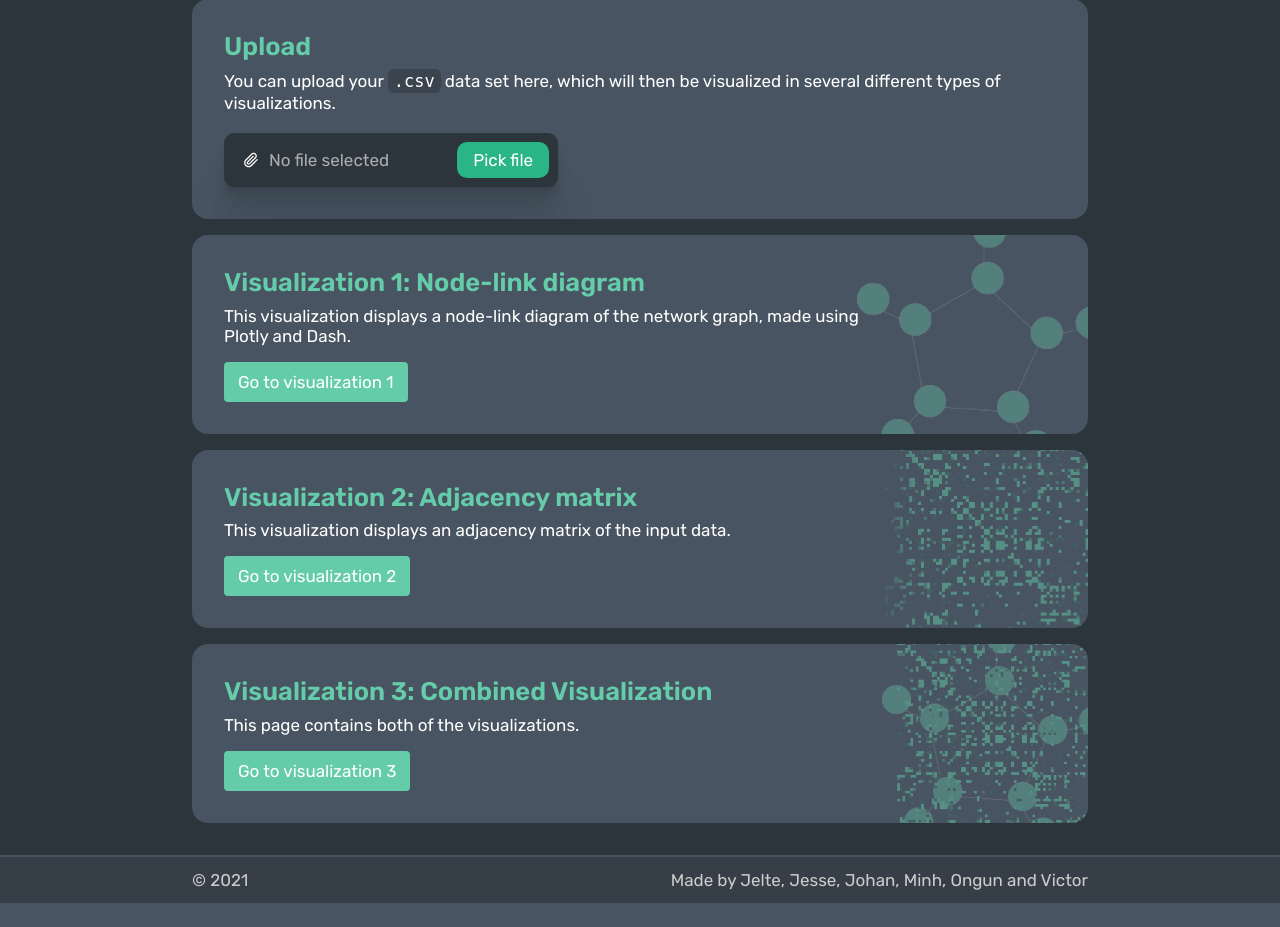
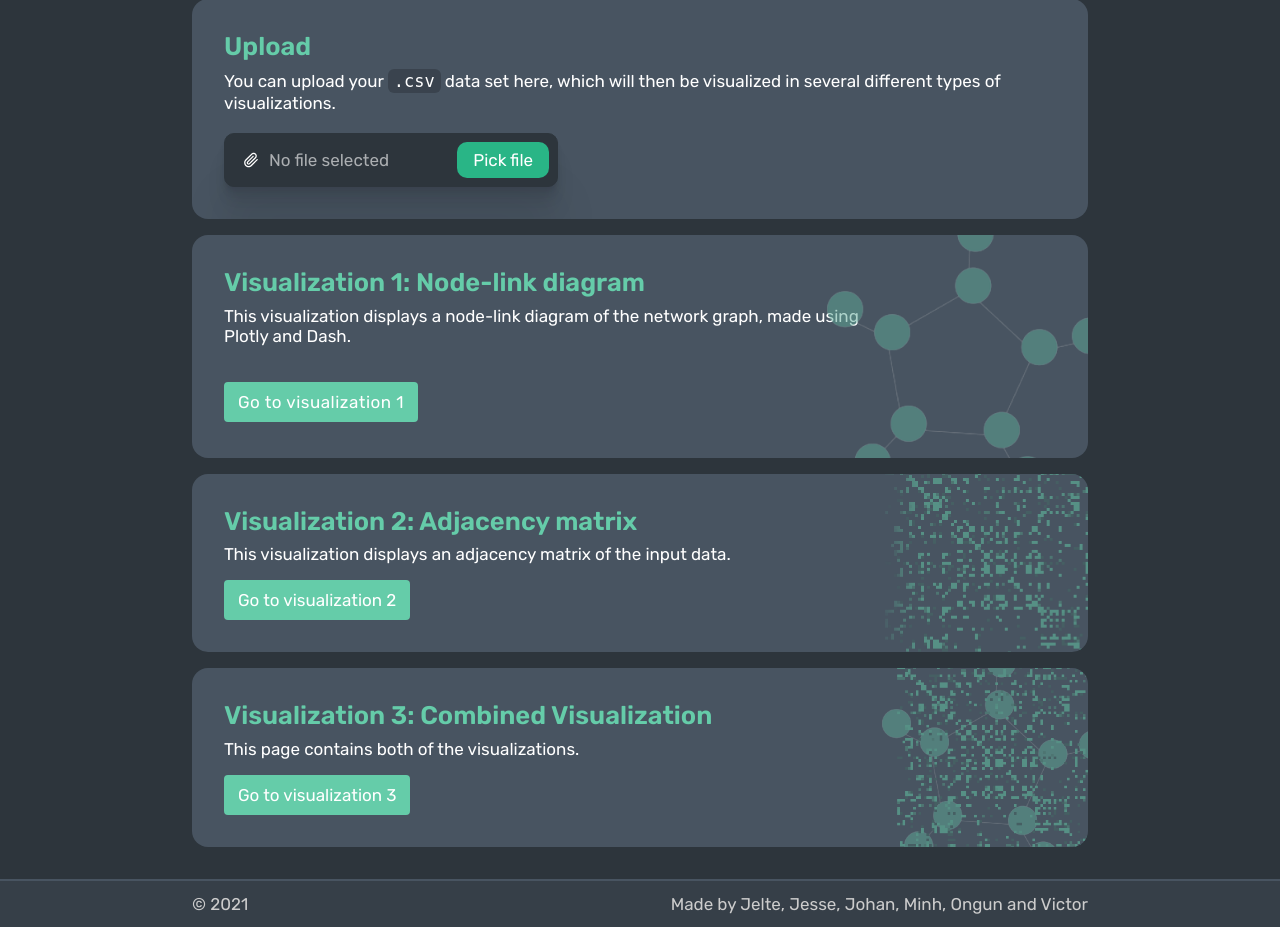
Before and after one commit to Ongun1905/DBL-HTI-Group-33-, a Django app: page / in a window 1280 px wide. Shown: the part 113-1040 px from the top of the page. Before the commit the page ends 1016 px from the top, so only its background shows below. Run offline with Django 3.2, Linux system fonts and the light colour scheme; parts of the project's set-up code (start-up, migrations or seed data) failed here and were passed over; some libraries are stand-ins or nearby versions.

Commit message:
Button Almost done

```diff
--- a/homepage/static/homepage/styles.css
+++ b/homepage/static/homepage/styles.css
@@ -479,6 +479,90 @@ body.wide {
 	background: #65cca9;
 }
 
+coolHover{
+	position: relative;
+	color: white;
+	padding: 10px 8px;
+	font-size: 17px;
+	border-radius: 4px;
+	letter-spacing: 0.5px;
+	overflow: hidden;
+	background: #65cca9;
+	transition: .5s linear;
+	transition-delay: 0s;
+}
+
+coolHover:hover{
+	background: #29b586;
+	color: white;
+	transition: 0.5s linear;
+	transition-delay: 1s;
+}
+
+coolHover vis1go{
+	display: block;
+	position: absolute;
+
+}
+
+coolHover vis1go:nth-child(1) {
+	top: 0;
+	left: -100%;
+	height: 4px;
+	width: 45%;
+	background: linear-gradient(90deg, transparent, var(--color-black-softest));
+}
+
+coolHover:hover vis1go:nth-child(1) {
+	left: 100%;
+	transition: 1s;
+}
+
+coolHover vis1go:nth-child(2) {
+	top: -100%;
+	right: 0;
+	height: 45%;
+	width: 4px;
+	background: linear-gradient(180deg, transparent, var(--color-black-softest));
+}
+
+coolHover:hover vis1go:nth-child(2) {
+	top: 100%;
+	transition: 1s;
+	transition-delay: 0.25s;
+}
+
+coolHover vis1go:nth-child(3) {
+	bottom: 0;
+	right: -100%;
+	height: 4px;
+	width: 45%;
+	background: linear-gradient(270deg, transparent, var(--color-black-softest));
+}
+
+coolHover:hover vis1go:nth-child(3) {
+	right: 100%;
+	transition: 1s;
+	transition-delay: 0.5s;
+}
+
+coolHover vis1go:nth-child(4) {
+	top: 100%;
+	left: 0;
+	height: 20%;
+	width: 4px;
+	background: linear-gradient(360deg, transparent, var(--color-black-softest));
+}
+
+coolHover:hover vis1go:nth-child(4) {
+	top: -100%;
+	transition: 1s;
+	transition-delay: 0.9s;
+}
+
+
+
+
 
 
 /* ------------------------------
--- a/homepage/templates/homepage/index.html
+++ b/homepage/templates/homepage/index.html
@@ -50,7 +50,14 @@ DBL Group 33 | Homepage
 		<div class="row-layout">
 			<h2>Visualization 1: Node-link diagram</h2>
 			<p>This visualization displays a node-link diagram of the network graph, made using Plotly and Dash.</p>
-			<a class="button" href="/vis1">Go to visualization 1</a>
+			<br>
+			<coolHover class="button" href="/vis1" >
+				<vis1go></vis1go>
+				<vis1go></vis1go>
+				<vis1go></vis1go>
+				<vis1go></vis1go>
+				Go to visualization 1
+			</coolHover>
 			<img src="{% static 'homepage/network_node_link.png' %}" alt="Node-link diagram" class="side-img" />
 		</div>
 		<div class="row-layout">
```
Also changed, not shown: db.sqlite3.
